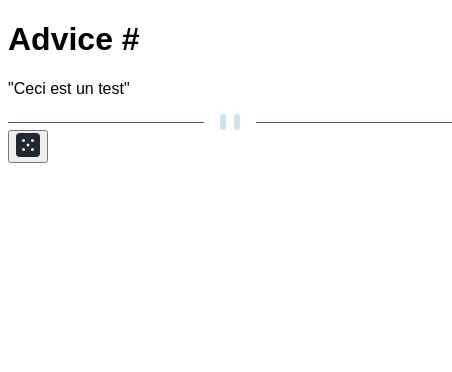
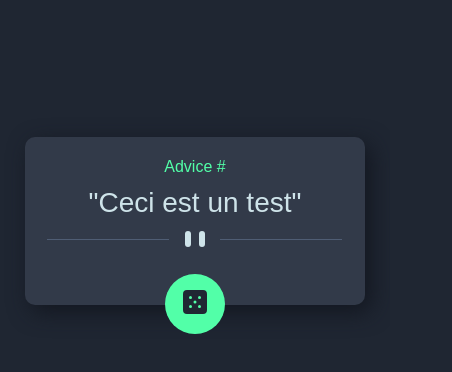
Before and after one commit to tsuplige/Advice-generator-app, a plain HTML site: page index.html in a window 390 px wide. Shown: the whole page, 452 px wide, since content can reach past the window. Drawn offline with Linux system fonts and the light colour scheme; no server answers; a web font is replaced by a local one.

Commit message:
mobile + desktop version finish

```diff
--- a/index.html
+++ b/index.html
@@ -7,7 +7,6 @@
   <!-- displays site properly based on user's device -->
 
   <link rel="icon" type="image/png" sizes="32x32" href="./images/favicon-32x32.png">
-  <script type="text/javascript" src="js/DataManager.js"></script>
   <script src="https://kit.fontawesome.com/49d298eb13.js" crossorigin="anonymous"></script>
   <link rel="stylesheet" href="styles/stylesheets.css">
 
@@ -18,7 +17,7 @@
 
 <body>
 
-  <main>
+  <main class="advice_composant">
     <h1 id="advice-id"> Advice #
       <!-- Advice ID goes here -->
     </h1>
@@ -26,10 +25,26 @@
       <p id="advice">"Ceci est un test" </p>
     </article>
     <div class="pattern-divider">
-      <svg class="pattern-divider-desktop" width="444" height="16" xmlns="http://www.w3.org/2000/svg"><g fill="none" fill-rule="evenodd"><path fill="#4F5D74" d="M0 8h196v1H0zM248 8h196v1H248z"/><g transform="translate(212)" fill="#CEE3E9"><rect width="6" height="16" rx="3"/><rect x="14" width="6" height="16" rx="3"/></g></g></svg>
-      <svg class="pattern-divider-mobile" width="295" height="16" xmlns="http://www.w3.org/2000/svg"><g fill="none" fill-rule="evenodd"><path fill="#4F5D74" d="M0 8h122v1H0zM173 8h122v1H173z"/><g transform="translate(138)" fill="#CEE3E9"><rect width="6" height="16" rx="3"/><rect x="14" width="6" height="16" rx="3"/></g></g></svg>
+      <svg class="pattern-divider-desktop" width="444" height="16" xmlns="http://www.w3.org/2000/svg">
+        <g fill="none" fill-rule="evenodd">
+          <path fill="#4F5D74" d="M0 8h196v1H0zM248 8h196v1H248z" />
+          <g transform="translate(212)" fill="#CEE3E9">
+            <rect width="6" height="16" rx="3" />
+            <rect x="14" width="6" height="16" rx="3" />
+          </g>
+        </g>
+      </svg>
+      <svg class="pattern-divider-mobile" width="295" height="16" xmlns="http://www.w3.org/2000/svg">
+        <g fill="none" fill-rule="evenodd">
+          <path fill="#4F5D74" d="M0 8h122v1H0zM173 8h122v1H173z" />
+          <g transform="translate(138)" fill="#CEE3E9">
+            <rect width="6" height="16" rx="3" />
+            <rect x="14" width="6" height="16" rx="3" />
+          </g>
+        </g>
+      </svg>
     </div>
-    <button id="randomiser" class="random_button">
+    <button id="randomiser">
       <svg width="24" height="24" xmlns="http://www.w3.org/2000/svg">
         <path
           d="M20 0H4a4.005 4.005 0 0 0-4 4v16a4.005 4.005 0 0 0 4 4h16a4.005 4.005 0 0 0 4-4V4a4.005 4.005 0 0 0-4-4ZM7.5 18a1.5 1.5 0 1 1 0-3 1.5 1.5 0 0 1 0 3Zm0-9a1.5 1.5 0 1 1 0-3 1.5 1.5 0 0 1 0 3Zm4.5 4.5a1.5 1.5 0 1 1 0-3 1.5 1.5 0 0 1 0 3Zm4.5 4.5a1.5 1.5 0 1 1 0-3 1.5 1.5 0 0 1 0 3Zm0-9a1.5 1.5 0 1 1 0-3 1.5 1.5 0 0 1 0 3Z"
@@ -37,6 +52,27 @@
       </svg>
     </button>
   </main>
+  <script>
+    ShowAdvice();
+    var btn = document.getElementById('randomiser');
+
+
+
+    async function getAllData() {
+      let answer = await fetch("https://api.adviceslip.com/advice");
+      let data = await answer.json();
+      return data;
+    }
+
+    async function ShowAdvice() {
+      let data = await getAllData();
+      document.getElementById('advice-id').textContent = "ADVICE #" + data.slip.id;
+      document.getElementById('advice').textContent = '"' + data.slip.advice + '"';
+      console.log('test')
+    }
+
+    document.getElementById('randomiser').addEventListener('click', ShowAdvice);
+  </script>
 
   <!-- <div class="attribution">
     Challenge by <a href="https://www.frontendmentor.io?ref=challenge" target="_blank">Frontend Mentor</a>.
--- a/js/DataManager.js
+++ /dev/null
@@ -1,20 +0,0 @@
-const source = "https://api.adviceslip.com/advice" ;
-
-ShowAdvice();
-var btn = document.getElementById('randomis');
-this.btn.addEventListener('click', location.reload)
-
-let compt = 0
-
- async function getAllData(){
-    let answer = await fetch(source);
-    let data = await answer.json();
-    return data;
-}
-
-async function ShowAdvice(){
-    let data = await getAllData();
-    document.getElementById('advice-id').textContent = "ADVICE #" + data.slip.id
-    document.getElementById('advice').textContent = data.slip.advice
-    console.log('test')
-}
--- a/styles/stylesheets.scss
+++ b/styles/stylesheets.scss
@@ -1,26 +1,103 @@
-@import url(https://fonts.google.com/specimen/Manrope);
-
+@media screen and (max-width: 486px) {
   body {
-    max-width: 1440px;
-    font-family: 'Manrope', sans-serif;
+    max-width: 375px;
+    margin-top: 35%;
   }
 
-@media screen and (max-width: 376px){
+  .advice_composant {
+    width: 85%;
+    min-width: 305px;
+    max-height: 30em;
+    // min-height: 300px;
+  }
+
   .pattern-divider {
     &-desktop {
       display: none;
     }
     &-mobile {
       display: flex;
+      margin-top: 4%;
+      margin-bottom: 0;
     }
+  }
+  #randomiser {
+    margin-top: 2em;
+    margin-bottom: -3em;
   }
 }
 
+@media screen and (min-width: 487px) {
+  body {
+    max-width: 1440px;
+    margin-top: 15%;
+  }
+
+  .advice_composant {
+    width: 31em;
+    max-height: 16em;
+  }
   .pattern-divider {
     &-desktop {
       display: flex;
+      margin-top: 5%;
+      margin-bottom: 1%;
     }
     &-mobile {
       display: none;
     }
   }
+  #randomiser {
+    margin-top: 2em;
+    margin-bottom: -5em;
+  }
+}
+
+body {
+  max-width: 1440px;
+  font-family: "Manrope", sans-serif;
+  background-color: hsl(218, 23%, 16%);
+  display: flex;
+  justify-content: center;
+  align-items: center;
+}
+
+.advice_composant {
+  background-color: #323a49;
+  padding: 3%;
+  display: flex;
+  /* justify-content: center; */
+  flex-direction: column;
+  align-items: center;
+  border-radius: 10px;
+  box-shadow: 6px 7px 22px hsl(220, 24%, 10%);
+
+  #advice-id {
+    color: hsl(150, 100%, 66%);
+    font-size: 1em;
+    font-weight: 300;
+    display: flex;
+    justify-content: center;
+  }
+  .advice_container {
+    font-size: 28px;
+    font-weight: 500;
+    color: hsl(193, 38%, 86%);
+
+    #advice {
+      text-align: center;
+      margin: 0;
+    }
+  }
+  #randomiser {
+    background-color: #52ffa8;
+    height: 60px;
+    width: 60px;
+    border: none;
+    border-radius: 10em;
+  }
+  #randomiser:hover {
+    box-shadow: 0px 0px 40px #52ffa8;
+    transition: 100ms;
+  }
+}
```
Also changed, not shown: styles/stylesheets.css, 1 other file. Lines whose indentation alone changed are shown as unchanged.
